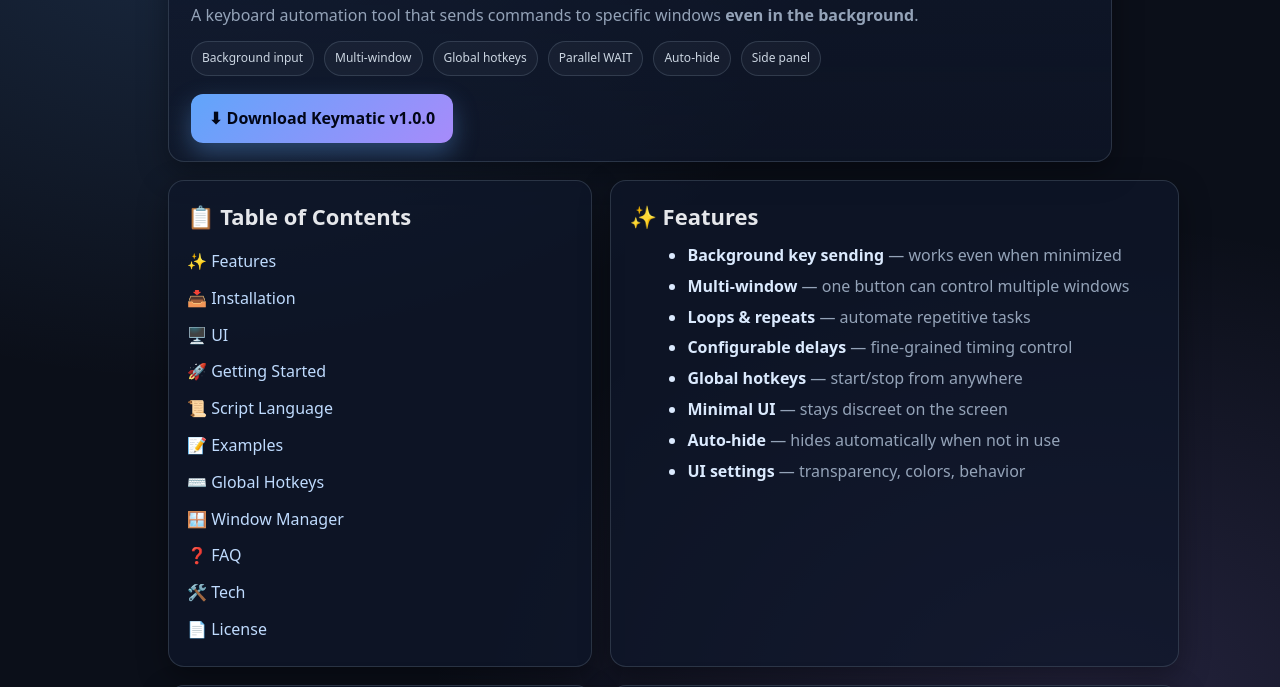
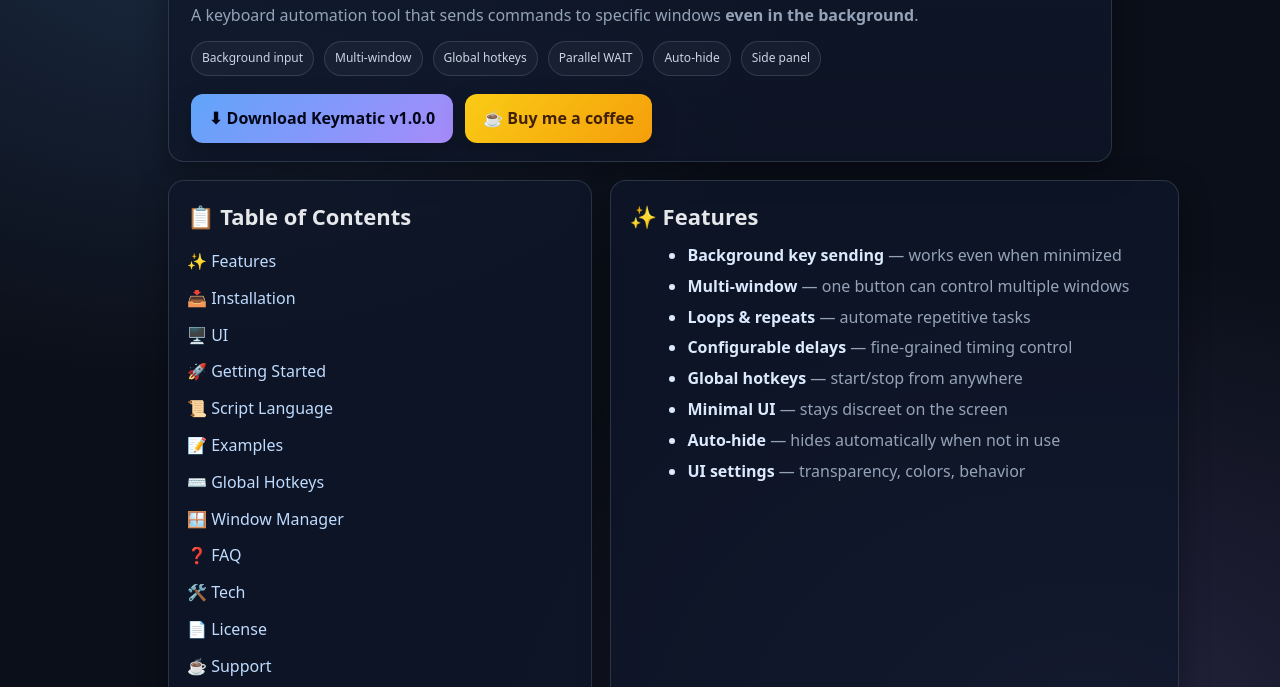
Before and after one commit to SuportKeymatic/Keymatic, a plain HTML site: page index.html in a window 1280 px wide. Shown: the part 113-800 px from the top of the page. Drawn offline with Linux system fonts and the light colour scheme.

Commit message:
update index.html

```diff
--- a/index.html
+++ b/index.html
@@ -54,6 +54,32 @@
       color:#cbd5e1;
       user-select:none;
     }
+
+    /* CTA buttons */
+    .cta-row{
+      margin-top:18px;
+      display:flex;
+      flex-wrap:wrap;
+      gap:12px;
+      align-items:center;
+    }
+    .btn{
+      display:inline-block;
+      padding:12px 18px;
+      border-radius:12px;
+      font-weight:800;
+      text-decoration:none;
+      box-shadow:0 10px 25px rgba(0,0,0,.25);
+    }
+    .btn-download{
+      background:linear-gradient(135deg,#60a5fa,#a78bfa);
+      color:#020617;
+    }
+    .btn-coffee{
+      background:linear-gradient(135deg,#facc15,#f59e0b);
+      color:#422006;
+    }
+
     .grid{
       display:grid;
       grid-template-columns: 1fr;
@@ -139,24 +165,23 @@
     }
     th{color:#dbeafe; text-align:left; background: rgba(148,163,184,.07)}
     tr:last-child td{border-bottom:none}
+
+    /* image size fix */
     .img{
-      margin-top:12px;
+      max-width: 760px;
+      margin: 14px auto 0;
       border:1px solid var(--line);
       border-radius: var(--radius);
       overflow:hidden;
       background: rgba(2,6,23,.40);
     }
-    .img{
-		max-width: 760px;      /* controla o tamanho máximo */
-		margin: 14px auto 0;  /* centraliza */
-	}
-
     .img img{
       width:100%;
       height:auto;
       display:block;
       border-radius:12px;
     }
+
     .toc a{display:block; padding:6px 0; color:#bfdbfe}
     .footer{
       margin-top:18px;
@@ -187,6 +212,7 @@
           A keyboard automation tool that sends commands to specific windows
           <strong>even in the background</strong>.
         </p>
+
         <div class="chips">
           <div class="chip">Background input</div>
           <div class="chip">Multi-window</div>
@@ -195,23 +221,20 @@
           <div class="chip">Auto-hide</div>
           <div class="chip">Side panel</div>
         </div>
-		<div style="margin-top:18px;">
-		<a href="https://github.com/SuportKeymatic/Keymatic/releases/tag/V1.0"
-			target="_blank"
-			style="
-			display:inline-block;
-			padding:12px 18px;
-			border-radius:12px;
-			background:linear-gradient(135deg,#60a5fa,#a78bfa);
-			color:#020617;
-			font-weight:700;
-			text-decoration:none;
-			box-shadow:0 10px 25px rgba(96,165,250,.35);
-			">
+
+        <div class="cta-row">
+          <a class="btn btn-download"
+             href="https://github.com/SuportKeymatic/Keymatic/releases/tag/V1.0"
+             target="_blank">
             ⬇ Download Keymatic v1.0.0
           </a>
+
+          <a class="btn btn-coffee"
+             href="https://buymeacoffee.com/keymatic"
+             target="_blank">
+            ☕ Buy me a coffee
+          </a>
         </div>
-
       </div>
     </div>
 
@@ -230,6 +253,7 @@
           <a href="#faq">❓ FAQ</a>
           <a href="#tech">🛠️ Tech</a>
           <a href="#license">📄 License</a>
+          <a href="#support">☕ Support</a>
         </div>
       </div>
 
@@ -250,7 +274,10 @@
       <div class="card" id="install">
         <h2>📥 Installation</h2>
         <ol class="muted">
-          <li>Download the latest version from <a href="https://github.com/seu-usuario/keymatic/releases">Releases</a></li>
+          <li>
+            Download the latest version from
+            <a href="https://github.com/SuportKeymatic/Keymatic/releases/tag/V1.0" target="_blank">GitHub Releases (v1.0.0)</a>
+          </li>
           <li>Extract the ZIP to any folder</li>
           <li>Run <span class="k">Keymatic.exe</span></li>
         </ol>
@@ -263,8 +290,7 @@
 ├── ICSharpCode.AvalonEdit.xml
 └── Data/
     ├── settings.json
-	└── Scripts/
-		</pre>
+    └── Scripts/</pre>
       </div>
 
       <div class="card" id="ui">
@@ -560,14 +586,28 @@ LOOP</pre>
 
         <h3>Contact</h3>
         <p class="muted">
-          GitHub: <a href="https://github.com/SuportKeymatic">@SuportKeymatic</a><br/>
-          Email: <a href="mailto:suportmlm001@gmail.com">suportmlm001@gmail.com</a>
+          GitHub: <a href="https://github.com/SuportKeymatic" target="_blank">@SuportKeymatic</a><br/>
+          Email: <a href="mailto:suportlm001@gmail.com">suportlm001@gmail.com</a>
         </p>
       </div>
+
+      <div class="card" id="support">
+        <h2>☕ Support</h2>
+        <p class="muted">
+          If Keymatic helps you, consider supporting the project:
+        </p>
+        <a class="btn btn-coffee" href="https://buymeacoffee.com/keymatic" target="_blank">
+          ☕ Buy me a coffee
+        </a>
+      </div>
+
     </div>
 
     <div class="footer">
-      Made with ❤️ and ⚡
+      Made with ❤️ and ⚡ ·
+      <a href="https://buymeacoffee.com/keymatic" target="_blank">Buy me a coffee ☕</a>
+      ·
+      <a href="https://github.com/SuportKeymatic/Keymatic/releases/tag/V1.0" target="_blank">Download v1.0.0</a>
     </div>
   </div>
 </body>
```
Lines whose indentation alone changed are shown as unchanged.
